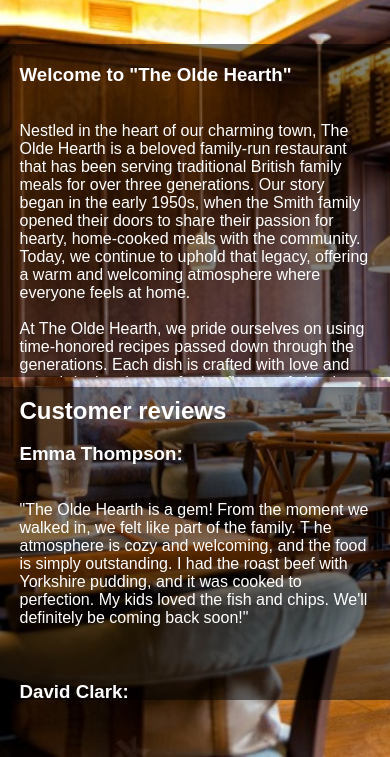
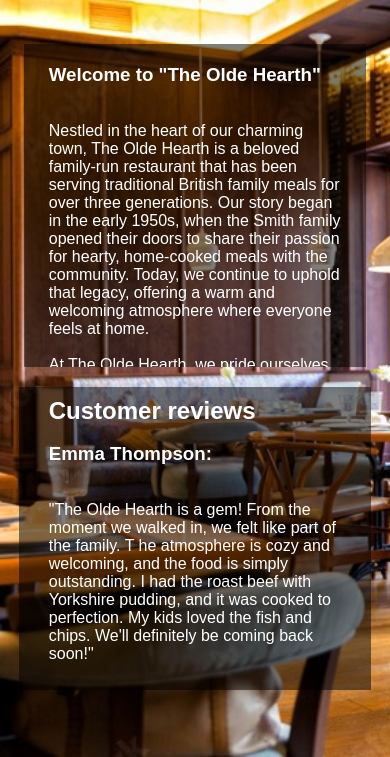
Before and after one commit to bradlloy95/odin_restaurant, a website built with webpack: page src/index.html in a window 390 px wide. Shown: the part 87-844 px from the top of the page. Built offline with nearby package versions, Linux system fonts and the light colour scheme.

Commit message:
more mini updates

```diff
--- a/src/styles/main.css
+++ b/src/styles/main.css
@@ -123,14 +123,14 @@ header button:hover {
     }
 
     .homeText {
-        width: 90%; /* Full width on smaller screens */
+        width: 75%; /* Full width on smaller screens */
         margin: 10px 0; /* Adjust margin for spacing */
         height: 50vh; /* Adjust height as needed */
     }
 
     .reviews {
-        width: 90%; /* Full width on smaller screens */
-        margin-left: 0; /* Remove margin between items */
+        width: 75%; /* Full width on smaller screens */
+        margin: 10px 0; /* Adjust margin for spacing */
         height: 50vh; /* Adjust height as needed */
     }
 }
```
Also changed, not shown: dist/bundle.js.
